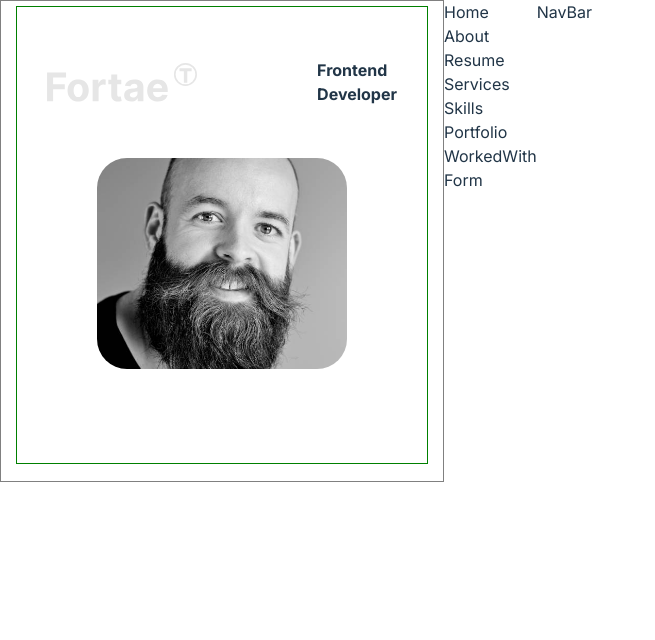
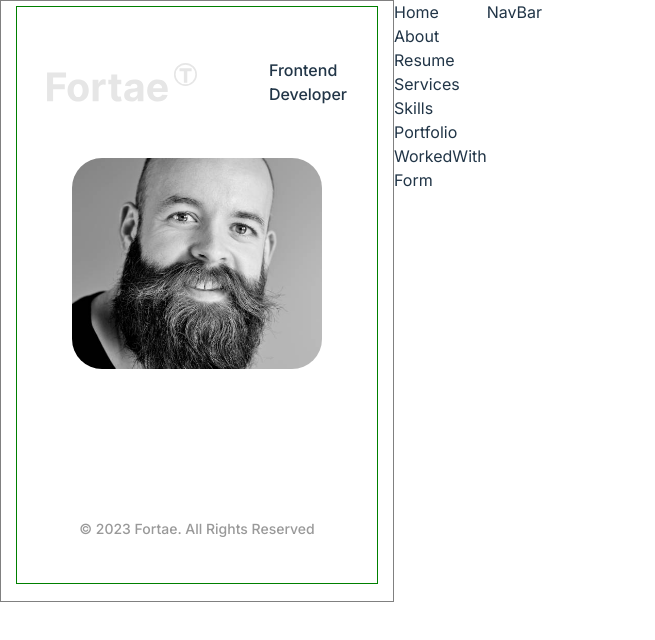
Before and after one commit to heytega/personal-portfolio, a React (Vite) app: page / in a window 1280 px wide. Shown: the top 640 px of the page, without its empty margins (0-655 px from the left). Built offline with nearby package versions, Linux system fonts and the light colour scheme.

Commit message:
continued building of contact card

```diff
--- a/src/components/Contact.jsx
+++ b/src/components/Contact.jsx
@@ -9,7 +9,7 @@ const Contact = () => {
       <div className={Style.card}>
         <div className={Style.header}>
           <img className={Style.logo} src={logo} alt='logos' />
-          <h4>
+          <h4 className={Style.title}>
             Frontend <br /> Developer
           </h4>
         </div>
@@ -17,6 +17,12 @@ const Contact = () => {
           <img className={Style.img} src={img} alt='my image' />
         </div>
         <h1 className={Style.address}>anthony@gmail.com</h1>
+        <h1 className={`${Style.address} ${Style.mb20}`}>
+          Base in Ogun State <br /> Nigeria
+        </h1>
+        <p className={Style.copyright}>
+          &copy; 2023 Fortae. All Rights Reserved
+        </p>
       </div>
     </section>
   );
--- a/src/components/Contact.module.css
+++ b/src/components/Contact.module.css
@@ -5,7 +5,7 @@
 }
 
 .card {
-  width: 350px;
+  width: 300px;
   max-width: 400px;
   border: 1px solid green;
   padding: 30px;
@@ -21,6 +21,10 @@
 
 .logo {
   width: 150px;
+}
+
+.title {
+  font-weight: 500;
 }
 
 .imgContainer {
@@ -42,3 +46,14 @@
   color: #fff;
   margin-bottom: 0.5rem;
 }
+
+.mb20 {
+  margin-bottom: 20px;
+}
+
+.copyright {
+  font-size: 14px;
+  color: #999999;
+  font-weight: 500;
+  text-align: center;
+}
--- a/src/index.css
+++ b/src/index.css
@@ -7,7 +7,8 @@
 
   color-scheme: light dark;
   color: rgba(255, 255, 255, 0.87);
-  background-color: #242424;
+  /* background-color: #242424; */
+  background-color: black;
 
   font-synthesis: none;
   text-rendering: optimizeLegibility;
```
